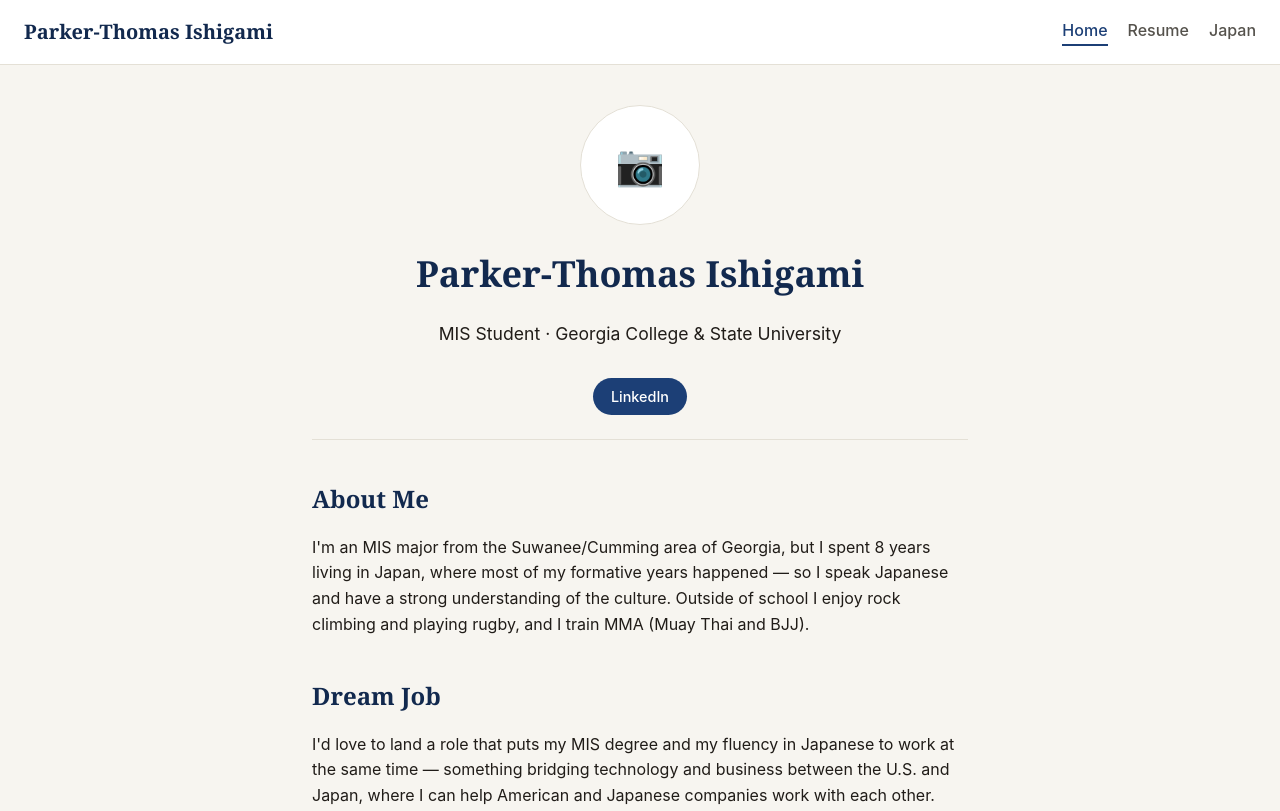
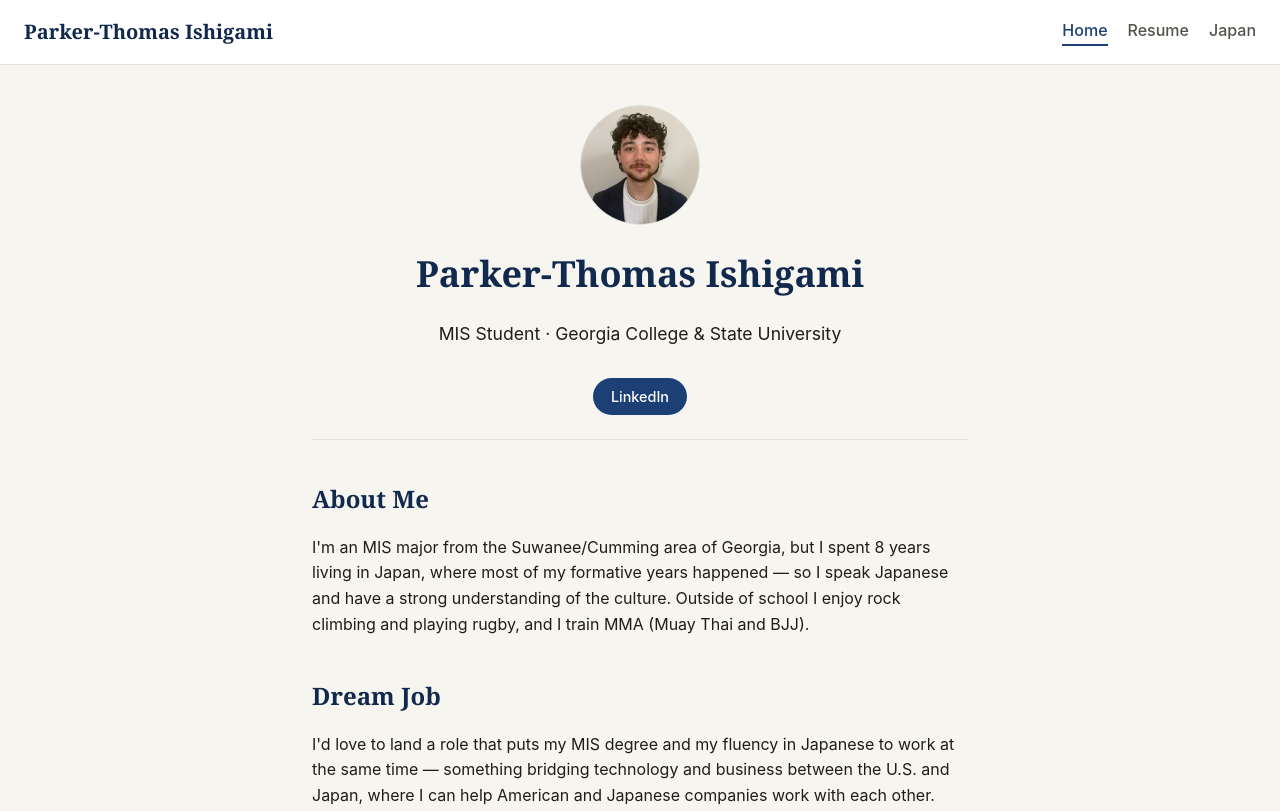
Before and after one commit to parkeri78/ishigami-4210-quiz-01, a plain HTML site: page public/index.html in a window 1280 px wide. Shown: the top 811 px of the page. Drawn offline with Linux system fonts and the light colour scheme.

Commit message:
Add headshot photo to home page
Replaces the placeholder circle with an actual photo.

```diff
--- a/public/index.html
+++ b/public/index.html
@@ -18,9 +18,7 @@
 
   <main>
     <section class="hero">
-      <div class="photo-placeholder" aria-label="Photo coming soon">
-        <span>📷</span>
-      </div>
+      <img class="photo" src="img/parker.jpg" alt="Parker-Thomas Ishigami">
       <h1>Parker-Thomas Ishigami</h1>
       <p class="lede">MIS Student &middot; Georgia College &amp; State University</p>
       <a class="linkedin" href="https://www.linkedin.com/in/parker-thomas-ishigami-672a04324/" target="_blank" rel="noopener">LinkedIn</a>
--- a/public/styles.css
+++ b/public/styles.css
@@ -90,6 +90,16 @@ main {
   font-size: 2.5rem;
 }
 
+.photo {
+  display: block;
+  width: 120px;
+  height: 120px;
+  margin: 0 auto 1.25rem;
+  border-radius: 50%;
+  border: 1px solid var(--border);
+  object-fit: cover;
+}
+
 .linkedin {
   display: inline-block;
   margin-top: 0.75rem;
```
Also changed, not shown: public/img/parker.jpg (added).
